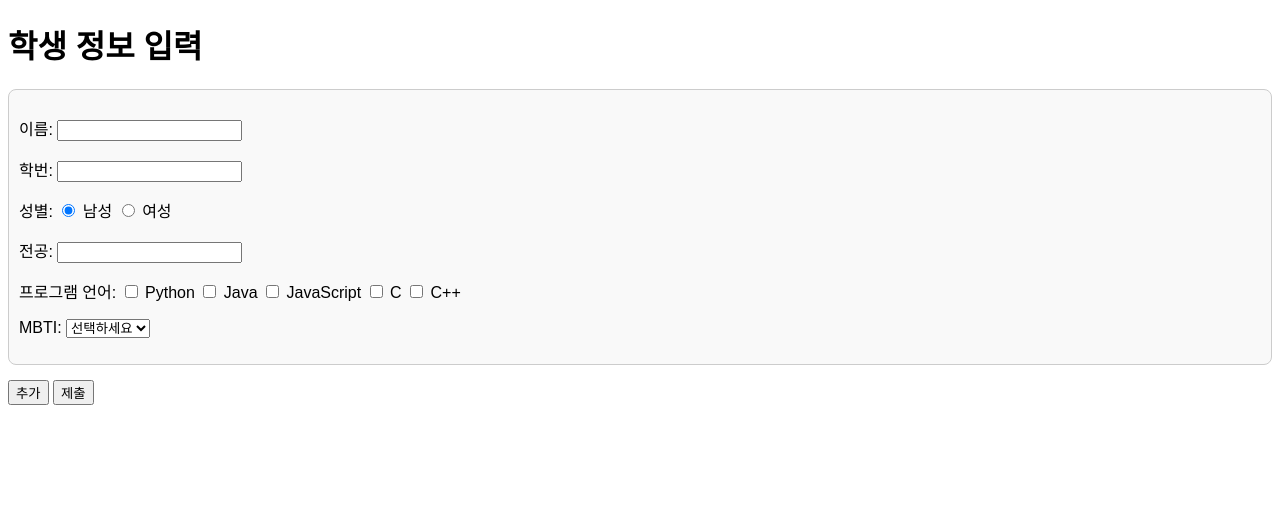
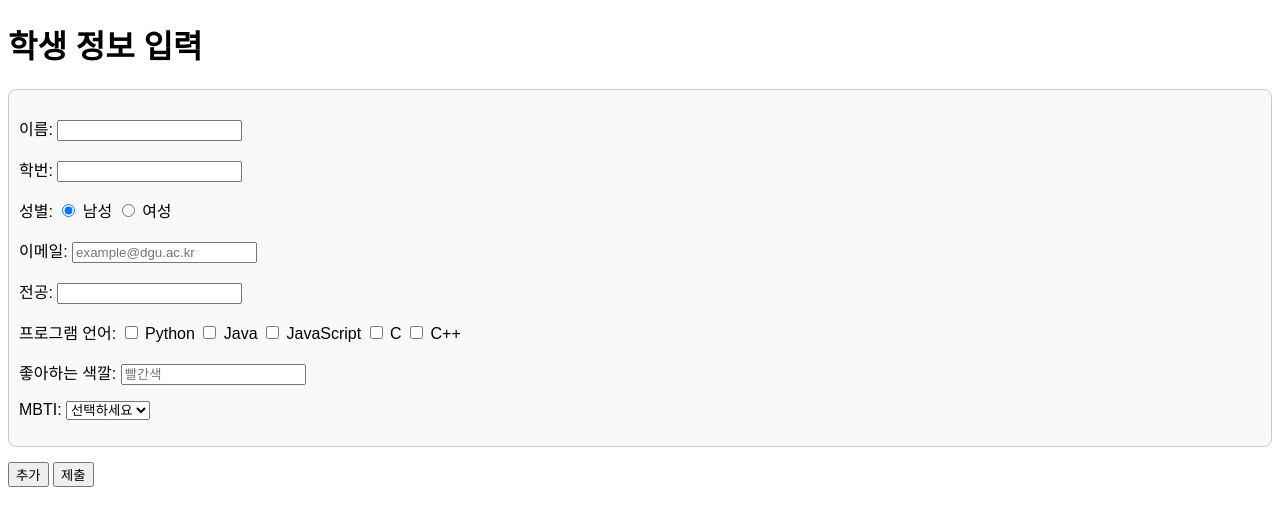
Before and after one commit to gaeunkim33/2025-1-OSSPrac-flow-05, a Flask app: page / in a window 1280 px wide. Shown: the top 526 px of the page. Run offline with Flask 3, Linux system fonts and the light colour scheme.

Commit message:
Balancing Subject3_1 & 2

```diff
--- a/Subject3_1/ex4.py
+++ b/Subject3_1/ex4.py
@@ -12,6 +12,7 @@ def result():
     # 각 학생의 이름과 학번 데이터를 리스트로 받음
     names = request.form.getlist('name[]')
     student_numbers = request.form.getlist('StudentNumber[]')
+    email = request.form.getlist('email[]')
     major = request.form.getlist('major[]')
     mbti = request.form.getlist('mbti[]')
 
@@ -23,9 +24,10 @@ def result():
         genders.append(gender_value)
         langs = request.form.getlist(f'language_{i}')
         languages.append(langs)
+    color = request.form.getlist('color[]')
 
     # 데이터를 템플릿으로 전달하여 출력 페이지 생성
-    return render_template('result.html', students=zip(names, student_numbers, genders, major, languages, mbti))
+    return render_template('result.html', students=zip(names, student_numbers, genders, email, major, languages, color, mbti))
 
 
 if __name__ == '__main__':
--- a/Subject3_1/templates/input.html
+++ b/Subject3_1/templates/input.html
@@ -28,6 +28,7 @@
                     <input type="radio" name="gender_0" value="male" required, checked> 남성
                     <input type="radio" name="gender_0" value="female"> 여성
                 </p>
+                <p>이메일: <input type="email" name="email[]" required placeholder="example@dgu.ac.kr"></p>
                 <p>전공: <input type="text" name="major[]" required></p>
                 <p>프로그램 언어:
                     <input type="checkbox" name="language_0" value="python"> Python
@@ -36,6 +37,7 @@
                     <input type="checkbox" name="language_0" value="c"> C
                     <input type="checkbox" name="language_0" value="c++"> C++
                 </p>
+                <p>좋아하는 색깔: <input type="text" name="color[]" required placeholder="빨간색"></p>
                 <p>MBTI:
                     <select name="mbti[]" required>
                       <option value="" disabled selected>선택하세요</option>
@@ -86,6 +88,7 @@ function addPerson() {
                 <input type="radio" name="gender_${personCount}" value="male" required, checked> 남성
                 <input type="radio" name="gender_${personCount}" value="female"> 여성
             </p>
+            <p>이메일: <input type="email" name="email[]" required placeholder="example@dgu.ac.kr"></p>
             <p>전공: <input type="text" name="major[]" required></p>
             <p>프로그램 언어:
                 <input type="checkbox" name="language_${personCount}" value="python"> Python
@@ -94,6 +97,7 @@ function addPerson() {
                 <input type="checkbox" name="language_${personCount}" value="c"> C
                 <input type="checkbox" name="language_${personCount}" value="c++"> C++
             </p>
+            <p>좋아하는 색깔: <input type="text" name="color[]" required placeholder="빨간색"></p>
             <p>MBTI:
                 <select name="mbti[]" required>
                     <option value="" disabled selected>선택하세요</option>
--- a/Subject3_1/templates/result.html
+++ b/Subject3_1/templates/result.html
@@ -36,13 +36,15 @@
 <body>
     <h1>학생 정보 출력</h1>
     <div class="container">
-        {% for name, student_number, gender, major, languages, mbti in students %}
+        {% for name, student_number, gender, email, major, languages, color, mbti in students %}
             <div class="student-block">
                 <p><strong>이름:</strong> {{ name }}</p>
                 <p><strong>학번:</strong> {{ student_number }}</p>
                 <p><strong>성별:</strong> {{ '남성' if gender == 'male' else '여성' }}</p>
+                <p><strong>이메일:</strong> {{ email }}</p>
                 <p><strong>전공:</strong> {{ major }}</p>
                 <p><strong>프로그램 언어:</strong> {{ languages|join(', ') }}</p>
+                <p><strong>좋아하는 색깔:</strong> {{ color }}</p>
                 <p><strong>MBTI:</strong> {{ mbti }}</p>
             </div>
         {% endfor %}
```
Lines whose indentation alone changed are shown as unchanged.
